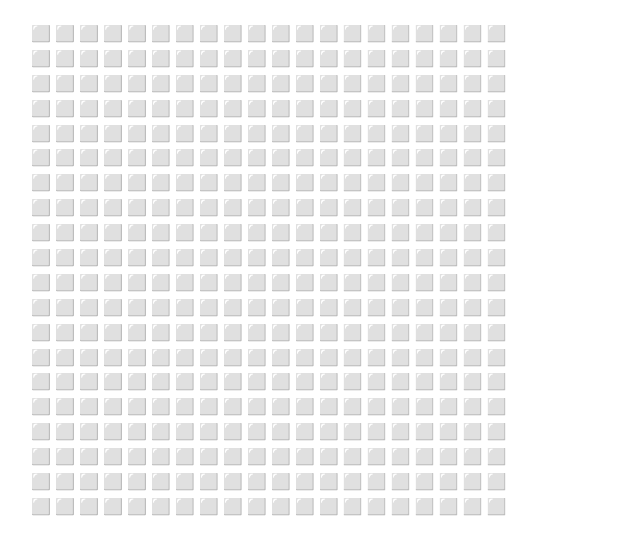
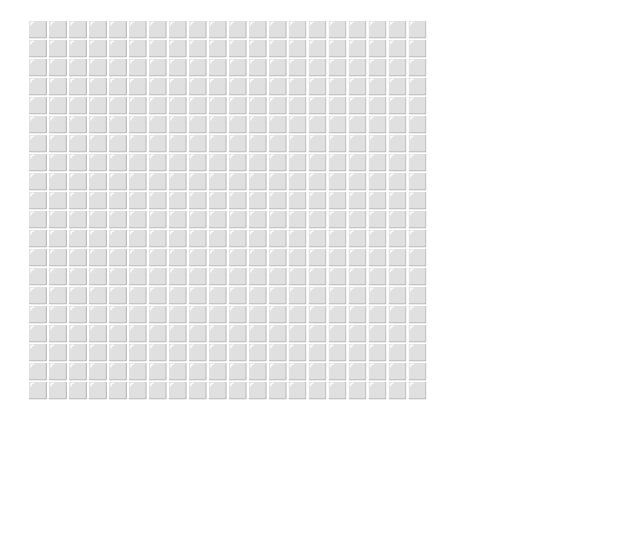
Before and after one commit to hdwhitefur/emoji-grid, a React (Create React App) app: page / in a window 1280 px wide. Shown: the top 554 px of the page, without its empty margins (0-640 px from the left). Built offline with nearby package versions, Linux system fonts and the light colour scheme.

Commit message:
develope onmousemove reaction, highlighting cell currently hovered over

```diff
--- a/src/App.css
+++ b/src/App.css
@@ -2,8 +2,5 @@
     margin: 20px;
     width: 500px;
     height: 500px;
-    display: grid;
-    grid-template-columns: repeat(3, 1fr);
-    grid-gap: 3px;
-    grid-auto-rows: minmax(100px, auto);
+    text-align: justify;
 }
--- a/src/Cell.js
+++ b/src/Cell.js
@@ -3,12 +3,18 @@ import React, { Component } from "react"
 class Cell extends Component {
     constructor(props) {
         super(props)
-        this.state = {emoji: props.emoji}
+        this.state = {x: props.x, y: props.y, emoji: props.emoji}
+
+        this.handleMouseOver = this.handleMouseOver.bind(this);
+    }
+
+    handleMouseOver() {
+        this.props.handleClick(this.props.x, this.props.y);
     }
 
     render() {
         return (
-            this.state.emoji
+            <span onMouseOver={this.handleMouseOver}>{this.props.emoji}</span>
         )
     }
 }
--- a/src/Grid.js
+++ b/src/Grid.js
@@ -7,6 +7,7 @@ class Grid extends Component {
         this.state = {
             width: props.width,
             height: props.height,
+            activeCell: {x: 0, y: 0},
             cells: []
         }
         this.initializeCells();
@@ -16,36 +17,47 @@ class Grid extends Component {
 
     render() {
         return (
-            <div class="grid" onClick={this.handleClick}>
-                <table>{this.createGrid()}</table>
+            <div className="grid">
+                {this.createGrid()}
             </div>
         );
     }
 
-    handleClick() {
-        this.updateCell(0, 0);
+    handleClick(x, y) {
+        this.updateCell(this.state.activeCell.x, this.state.activeCell.y, "⬜️");
+        this.updateCell(x, y, "⬛️");
+        this.setState({
+            width: this.state.width,
+            height: this.state.height,
+            activeCell: {x: x, y: y},
+            cells: this.state.cells
+        });
     }
 
-    updateCell(x, y) {
+    updateCell(x, y, e) {
         let newCells = [...this.state.cells];
         let cell = {...newCells[y][x]};
-        cell.emoji = "⬛️";
+        cell.emoji = e;
         newCells[y][x] = cell;
-        this.setState({cells: newCells})
+        this.setState({
+            width: this.state.width,
+            height: this.state.height,
+            activeCell: this.state.activeCell,
+            cells: newCells})
     }
 
     initializeCells() {
         for (let y = 0; y < this.props.height; y++) {
             let row = [];
             for (let x = 0; x < this.props.width; x++) {
-                row.push(<Cell x={x} y={y} emoji="⬜️" />);
+                row.push({x: x, y: y, emoji: "⬜️"});
             }
             this.state.cells.push(row);
         }
     }
 
     createGrid() {
-        return this.state.cells.map((row) => <tr>{row.map((cell) => <td>{cell}</td>)}</tr>)
+        return this.state.cells.map((row) => <span>{row.map((cell) => <Cell x={cell.x} y={cell.y} emoji={cell.emoji} handleClick={this.handleClick}/>)}<br /></span>)
     }
 }
 
```
